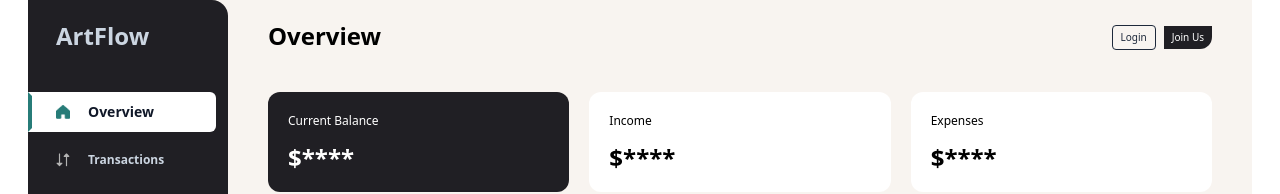
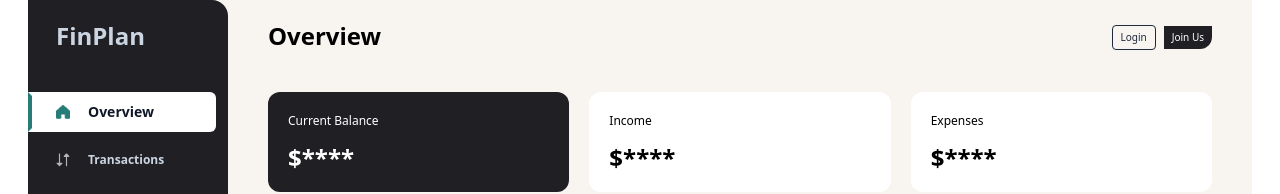
Before and after one commit to vickcodes001/finance, a React (Vite) app: page / in a window 1280 px wide. Shown: the top 194 px of the page. Built offline with nearby package versions, Linux system fonts and the light colour scheme.

Commit message:
refactor: worked on the sidebar

```diff
--- a/src/pages/Sidebar.tsx
+++ b/src/pages/Sidebar.tsx
@@ -74,7 +74,7 @@ const Sidebar = () => {
               collapsed ? `text-2xl font-bold pl-7 hidden lg:block` : `hidden`
             }
           >
-            ArtFlow
+            FinPlan
           </h2>
           <div className="flex justify-between lg:h-[82vh] px-5 lg:px-0 lg:flex-col">
             {/* each link styling */}
--- a/src/pages/Transaction.tsx
+++ b/src/pages/Transaction.tsx
@@ -96,9 +96,6 @@ const Transactions = () => {
                     <MdArrowDropUp className="hidden" />
                   </div>
                 </div>
-                <button className="py-1 px-2 rounded-br-xl text-[10px] text-white bg-[#1E293B] cursor-pointer">
-                  Upload Receipt
-                </button>
               </div>
             </div>
             {/* table body */}
--- a/src/pages/auth/SignUp.tsx
+++ b/src/pages/auth/SignUp.tsx
@@ -70,7 +70,7 @@ const SignUp = () => {
 
     if (!validate()) return;
 
-    window.location.href = "/";
+    window.location.href = "/login";
   };
 
   return (
```
